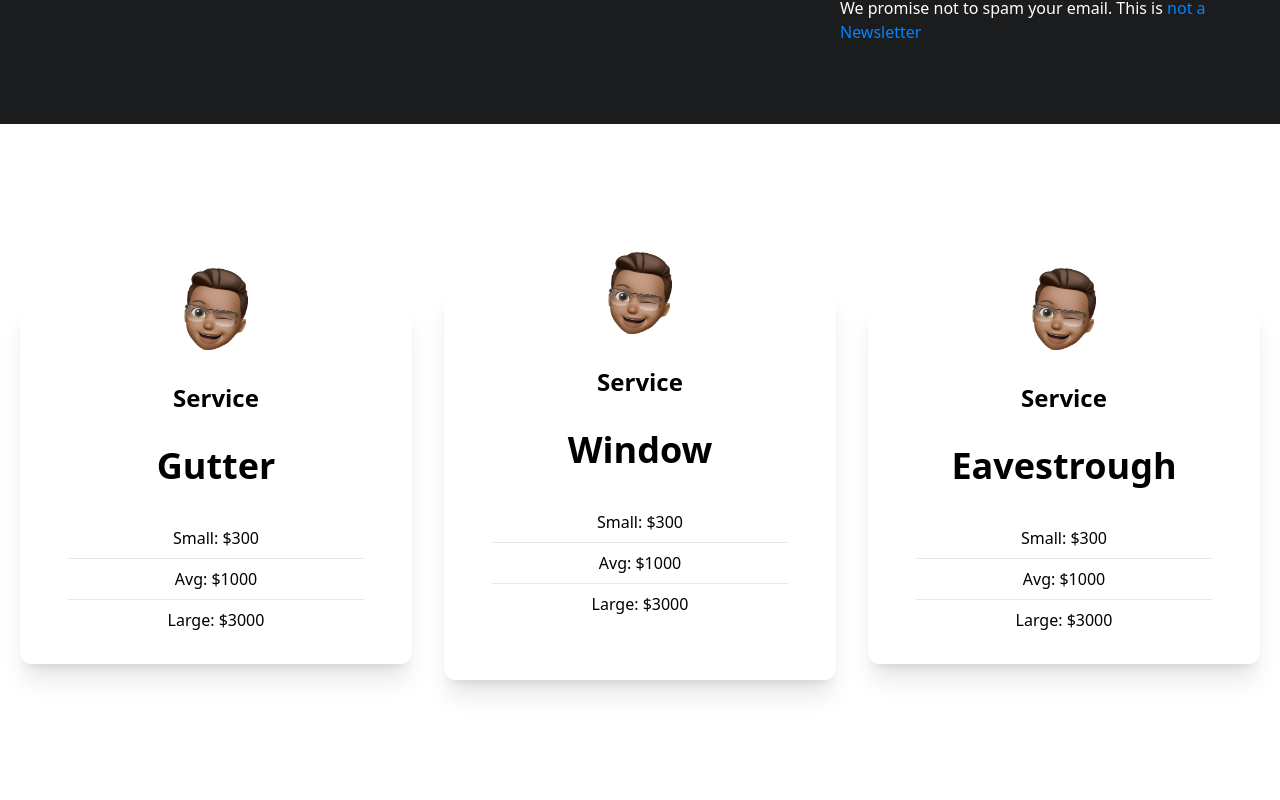
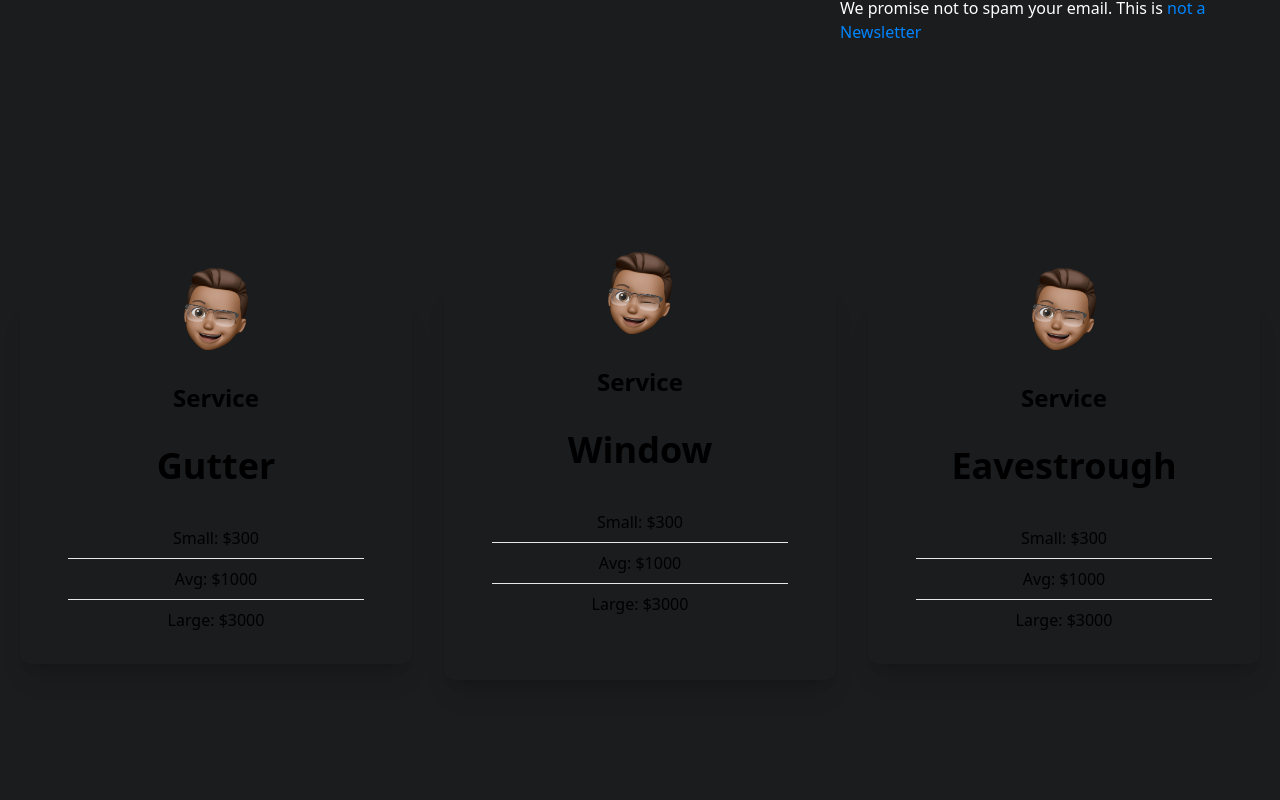
Before and after one commit to GabeDiniz/efaro-business, a React (Create React App) app: page / in a window 1280 px wide. Shown: the part 1540-2340 px from the top of the page. Built offline with nearby package versions, Linux system fonts and the light colour scheme.

Commit message:
Update: remove bg-white

```diff
--- a/src/components/Cards.jsx
+++ b/src/components/Cards.jsx
@@ -10,15 +10,11 @@ const Cards = () => {
   );
 
   return (
-    <section className="w-full py-[10rem] px-4 bg-white">
+    <section className="w-full py-[10rem] px-4">
       <div className="max-w-[1240px] mx-auto grid md:grid-cols-3 gap-8">
         {/* CARD 1 */}
         <div className="w-full shadow-xl flex flex-col p-4 pb-6 my-4 rounded-xl hover:scale-105 duration-300">
-          <img
-            className="w-16 mx-auto mt-[-3rem] bg-white"
-            src={Single}
-            alt="/"
-          />
+          <img className="w-16 mx-auto mt-[-3rem] " src={Single} alt="/" />
           {Service}
           <p className="text-center text-4xl font-bold">Gutter</p>
           <div className="text-center font-medium">
@@ -32,11 +28,7 @@ const Cards = () => {
         </div>
         {/* CARD 2 */}
         <div className="w-full shadow-xl flex flex-col p-4 my-8 md:my-0 rounded-xl hover:scale-105 duration-300">
-          <img
-            className="w-16 mx-auto mt-[-3rem] bg-white"
-            src={Double}
-            alt="/"
-          />
+          <img className="w-16 mx-auto mt-[-3rem] " src={Double} alt="/" />
           {Service}
           <p className="text-center text-4xl font-bold">Window</p>
           <div className="text-center font-medium">
@@ -50,11 +42,7 @@ const Cards = () => {
         </div>
         {/* CARD 3 */}
         <div className="w-full shadow-xl flex flex-col p-4 pb-6 my-4 rounded-xl hover:scale-105 duration-300">
-          <img
-            className="w-16 mx-auto mt-[-3rem] bg-white"
-            src={Triple}
-            alt="/"
-          />
+          <img className="w-16 mx-auto mt-[-3rem] " src={Triple} alt="/" />
           {Service}
           <p className="text-center text-4xl font-bold">Eavestrough</p>
           <div className="text-center font-medium">
--- a/src/components/Footer.jsx
+++ b/src/components/Footer.jsx
@@ -3,7 +3,7 @@ import { FaFacebookSquare, FaInstagram, FaLinkedin } from "react-icons/fa";
 
 const Footer = () => {
   return (
-    <footer className="w-full bg-white">
+    <footer className="w-full">
       <div className="max-w-[1240px] mx-auto grid md:grid-cols-1 py-8 px-4 md:px-10">
         <h1 className="w-full text-3xl font-bold text-accentLight">
           EFaro Business.
--- a/src/components/Info.jsx
+++ b/src/components/Info.jsx
@@ -3,7 +3,7 @@ import Img from "../assets/check.png";
 
 const Info = () => {
   return (
-    <section className="w-full bg-white py-16 px-4">
+    <section className="w-full py-16 px-4">
       <div className="max-w-[1240px] mx-auto grid md:grid-cols-2">
         <img className="w-[400px] mx-auto my-4 p-4" src={Img} alt="/" />
         <div className="flex flex-col justify-center">
```
